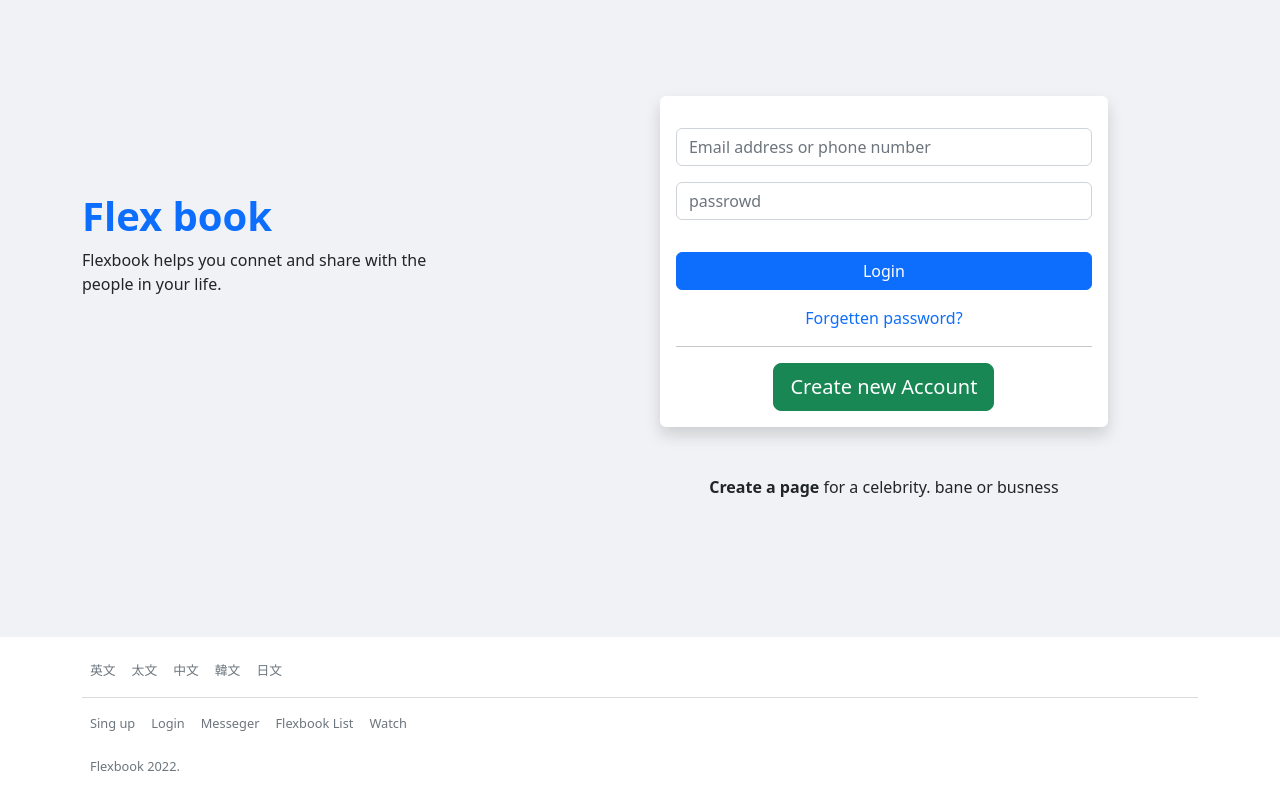
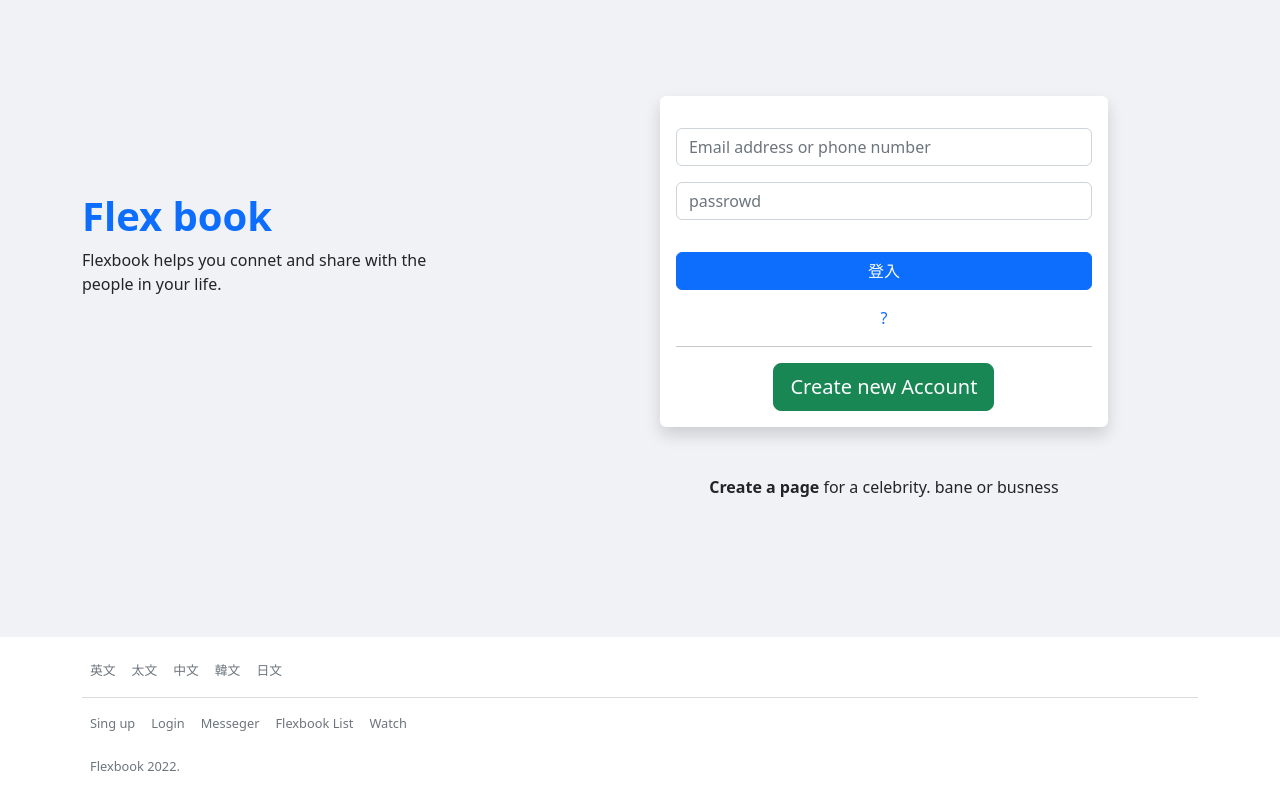
Before and after one commit to Skylar0628/flexBook, a website: page index.html in a window 1280 px wide. Drawn offline with nearby package versions, Linux system fonts and the light colour scheme; files that its build step writes are made by us from their sources.

Commit message:
改中文

```diff
--- a/index.html
+++ b/index.html
@@ -35,10 +35,10 @@
          <input type="password" class="form-control my-3"
          placeholder="passrowd">
 
-         <a href="./1.html" type="button" class="btn btn-primary w-100 my-3">Login</a>
+         <a href="./1.html" type="button" class="btn btn-primary w-100 my-3">登入</a>
 
          <a href="#" class="text-decoration-none text-center">
-            <p>Forgetten password?</p>
+            <p>?</p>
          </a>
          <!-- create form -->
          <hr>
```
